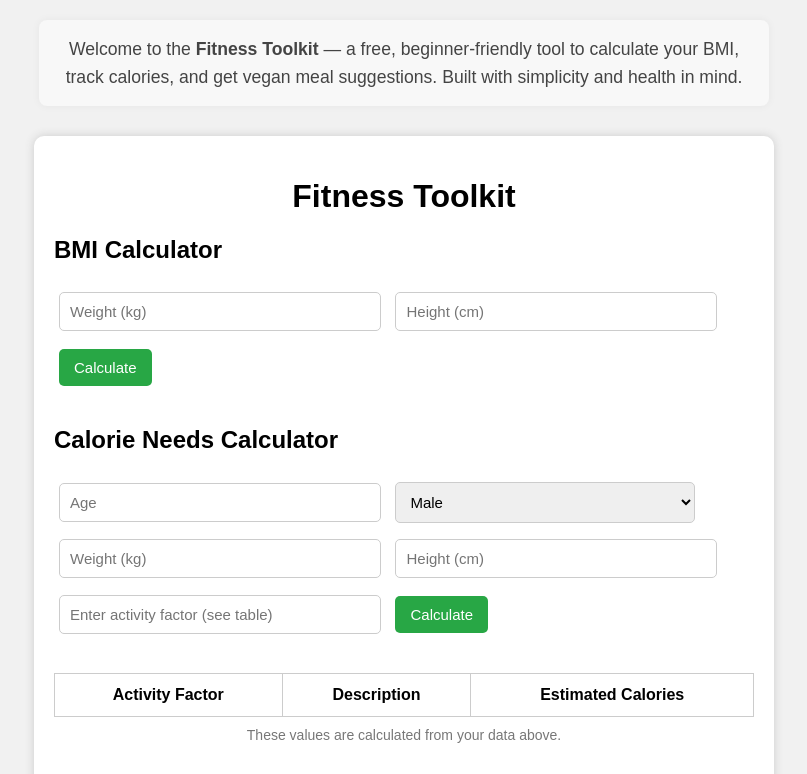
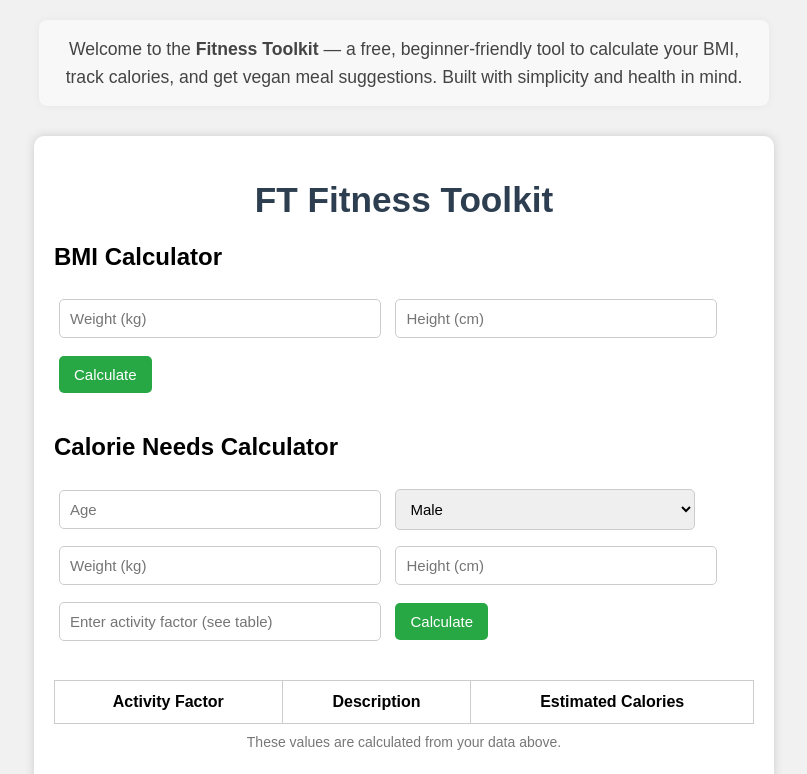
Before and after one commit to ketankurve/fitness-toolkit, a plain HTML site: page index.html in a window 1280 px wide. Shown: the top 774 px of the page, without its empty margins (236-1043 px from the left). Drawn offline with Linux system fonts and the light colour scheme.

Commit message:
index.html

```diff
--- a/index.html
+++ b/index.html
@@ -30,7 +30,7 @@
 
 
   <div class="container">
-    <h1>Fitness Toolkit</h1>
+    <h1 style="font-size: 2.2rem; color: #2c3e50;">FT <span style="font-weight: bold;">Fitness Toolkit</span></h1>
 
     <section>
       <h2>BMI Calculator</h2>
```
